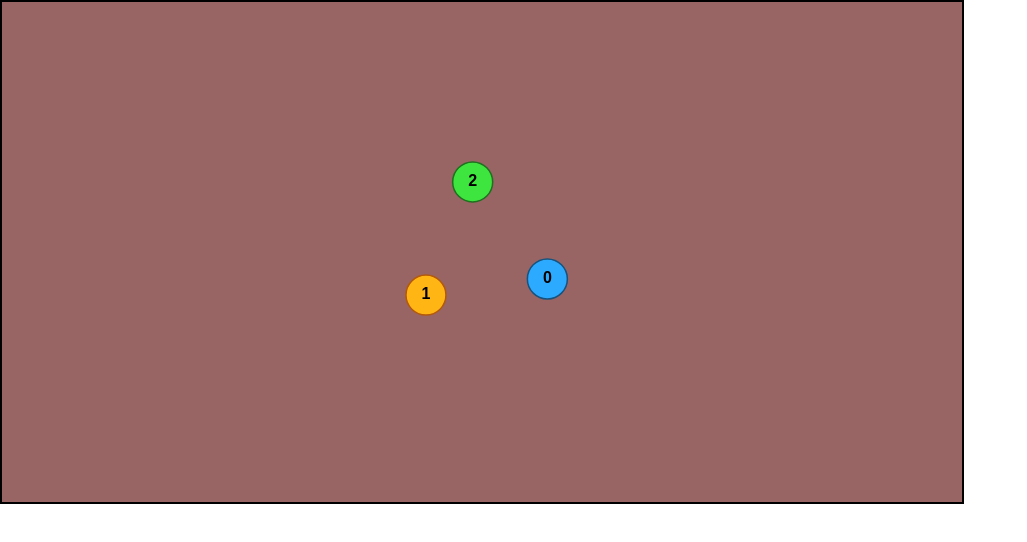
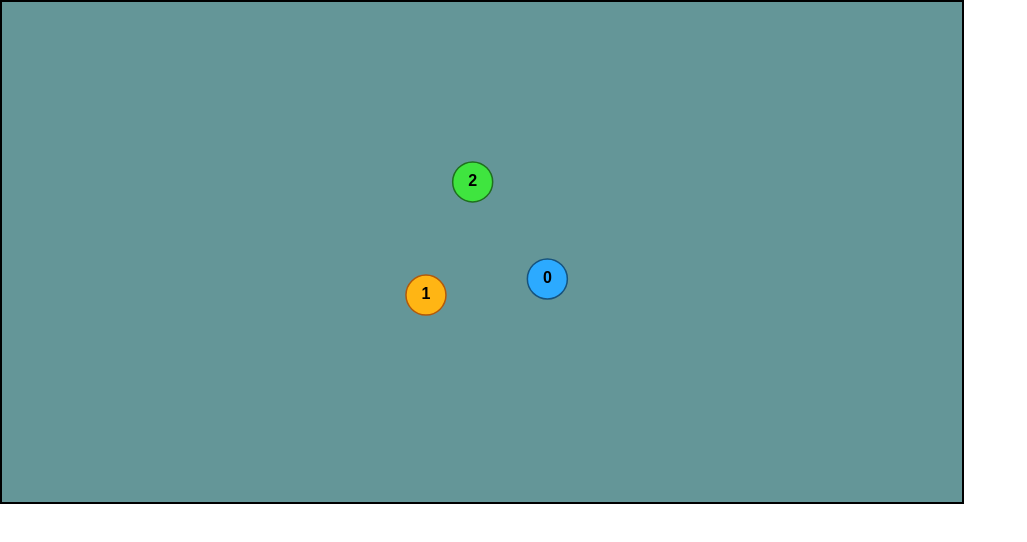
Before and after one commit to TatjanaMerkel/ford-fulkerson-algorithm-app, a React (Create React App) app: page / in a window 1280 px wide. Shown: the top 542 px of the page, without its empty margins (0-1027 px from the left). Built offline with nearby package versions, Linux system fonts and the light colour scheme.

Commit message:
style: change background-color

```diff
--- a/src/components/Nodes/Nodes.css
+++ b/src/components/Nodes/Nodes.css
@@ -14,7 +14,7 @@ text.id {
 }
 
 svg {
-    background-color: #986464;
+    background-color: #649698;
     cursor: default;
     border: 2px solid black;
     -webkit-user-select: none;
```
